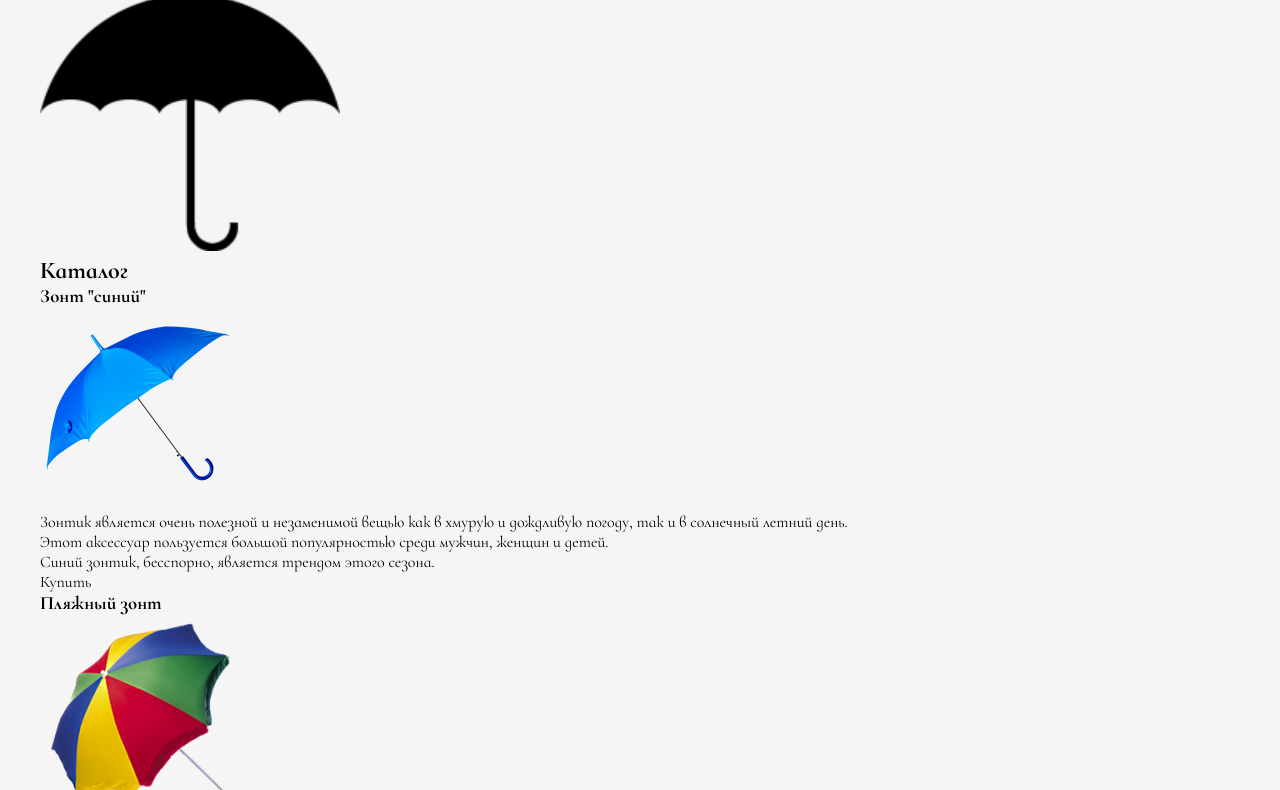
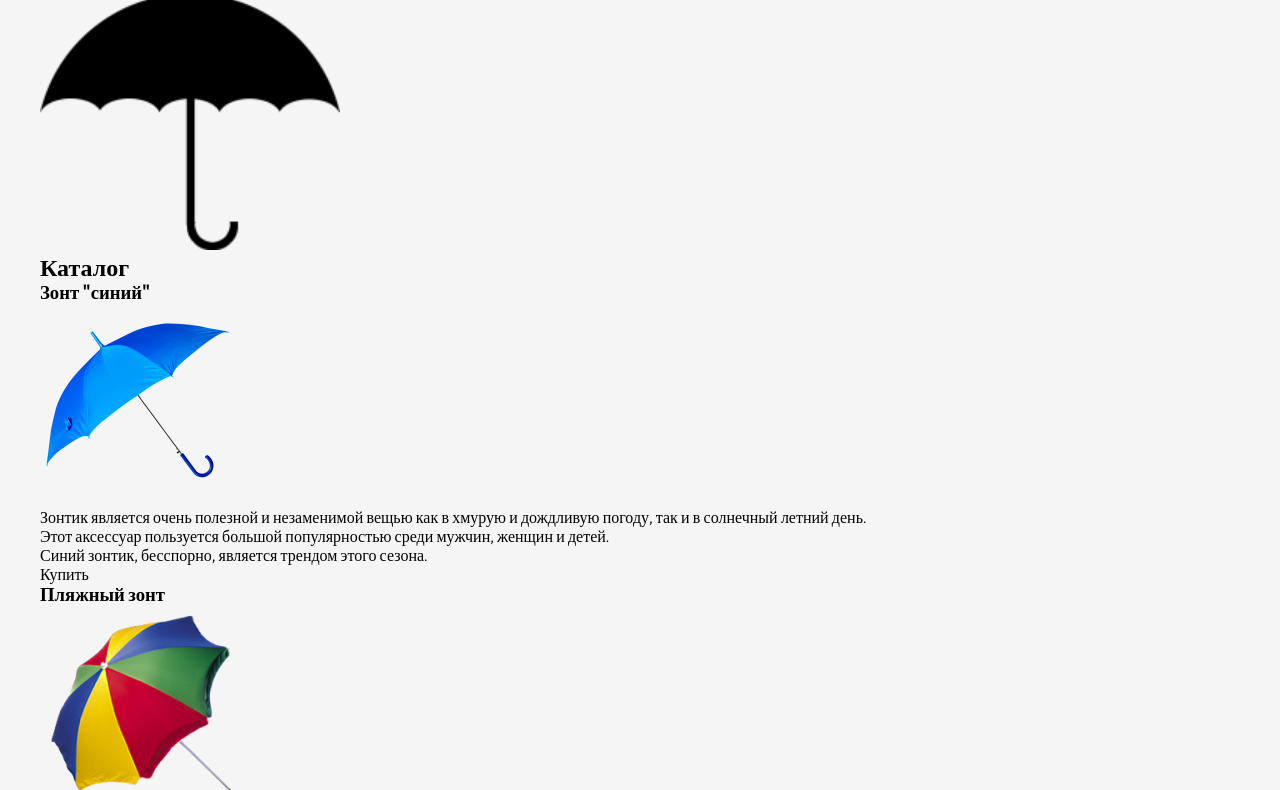
Before and after one commit to PavelMr42/Umbrella, a plain HTML site: page index.html in a window 1280 px wide. Shown: the part 115-905 px from the top of the page. Drawn offline with nearby package versions, Linux system fonts and the light colour scheme.

Commit message:
Урок 3 - первая верстка

```diff
--- a/css/main.css
+++ b/css/main.css
@@ -10,7 +10,7 @@ a {
 }
 
 body {
-    font-family: "Cormorant Infant";
+    font-family: "Bitter";
     font-size: 16px;
 }
 
--- a/index.html
+++ b/index.html
@@ -4,7 +4,7 @@
     <meta charset="UTF-8">
     <meta http-equiv="X-UA-Compatible" content="ie=edge">
     <title>Umbrella</title>
-    <link href="https://fonts.googleapis.com/css2?family=Cormorant+Infant:wght@400;500;700&display=swap" rel="stylesheet">
+    <link href="https://fonts.googleapis.com/css2?family=Bitter:wght@100;400;500;700&display=swap" rel="stylesheet">
     <link rel="stylesheet" href="css/main.css">
 </head>
 <body>
```
